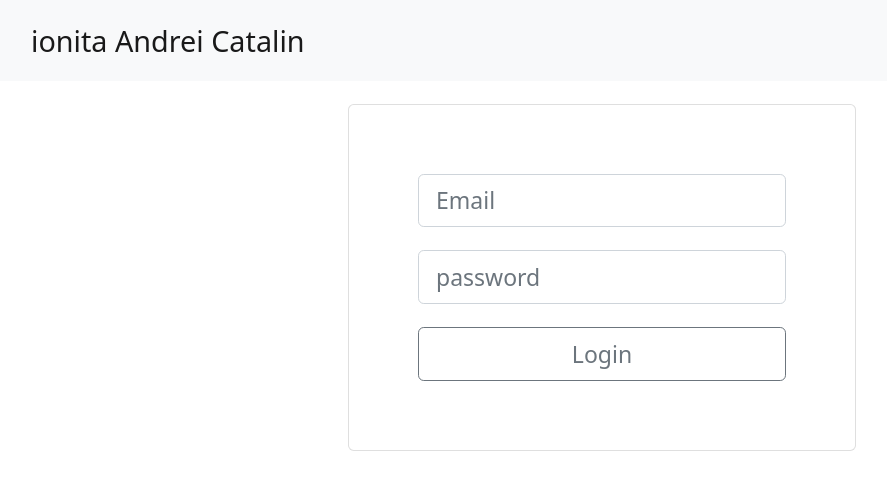
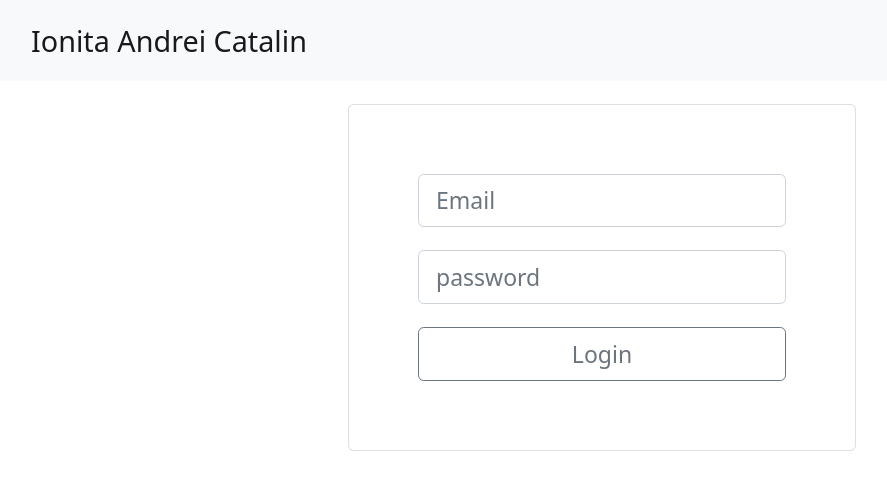
Before and after one commit to ionitaandrei66/2PerformantAngular15, an Angular app: page / in a window 1280 px wide. Shown: the top 490 px of the page, without its empty margins (38-925 px from the left). Built offline with nearby package versions, Linux system fonts and the light colour scheme.

Commit message:
Angular15

```diff
--- a/src/app/header/header.component.html
+++ b/src/app/header/header.component.html
@@ -1,3 +1,3 @@
 <nav class="navbar navbar-expand-lg navbar-light bg-light">
-    <a  style="margin-left: 3rem" class="navbar-brand" href="#">ionita Andrei Catalin</a>
+    <a  style="margin-left: 3rem" class="navbar-brand" href="#">Ionita Andrei Catalin</a>
 </nav>
```
